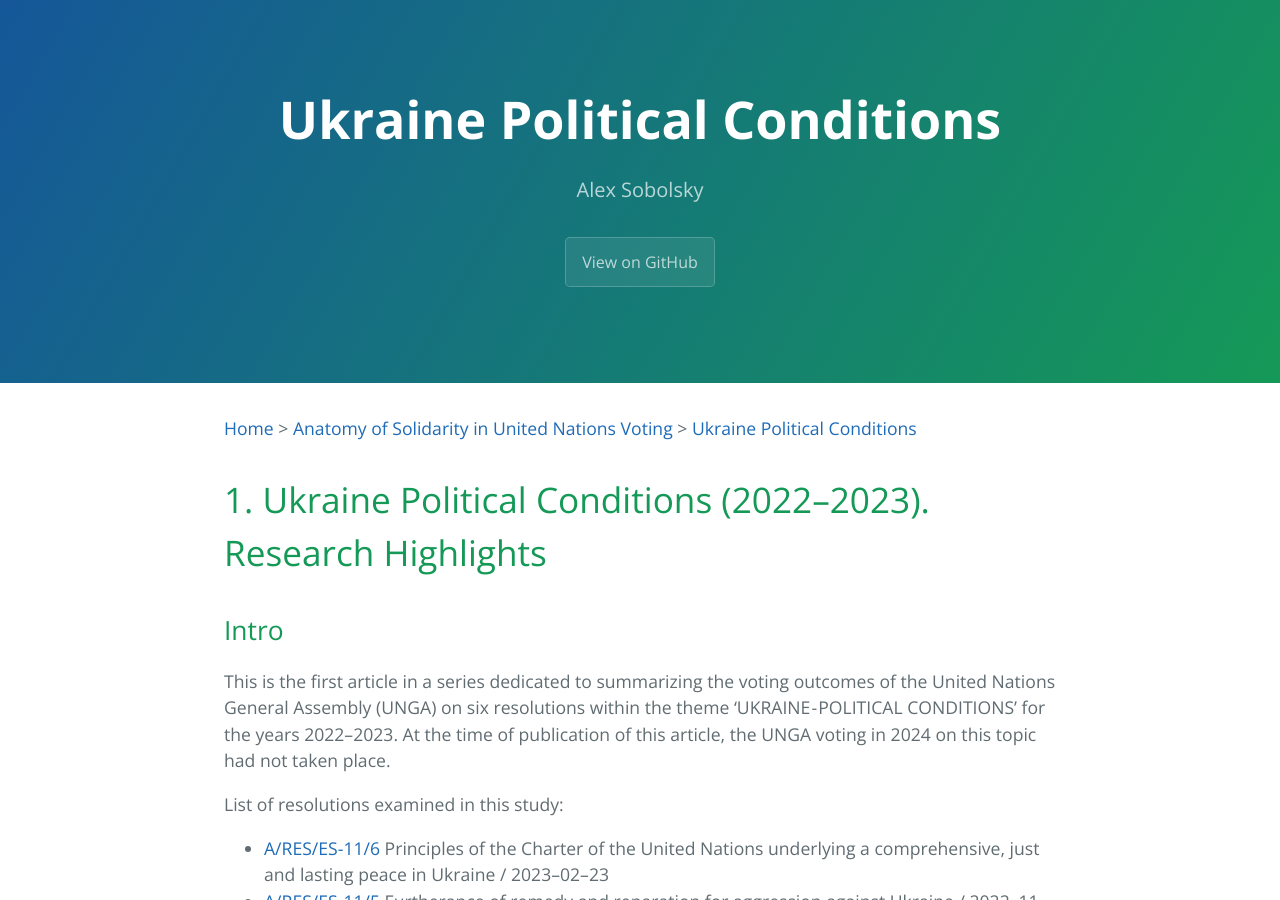
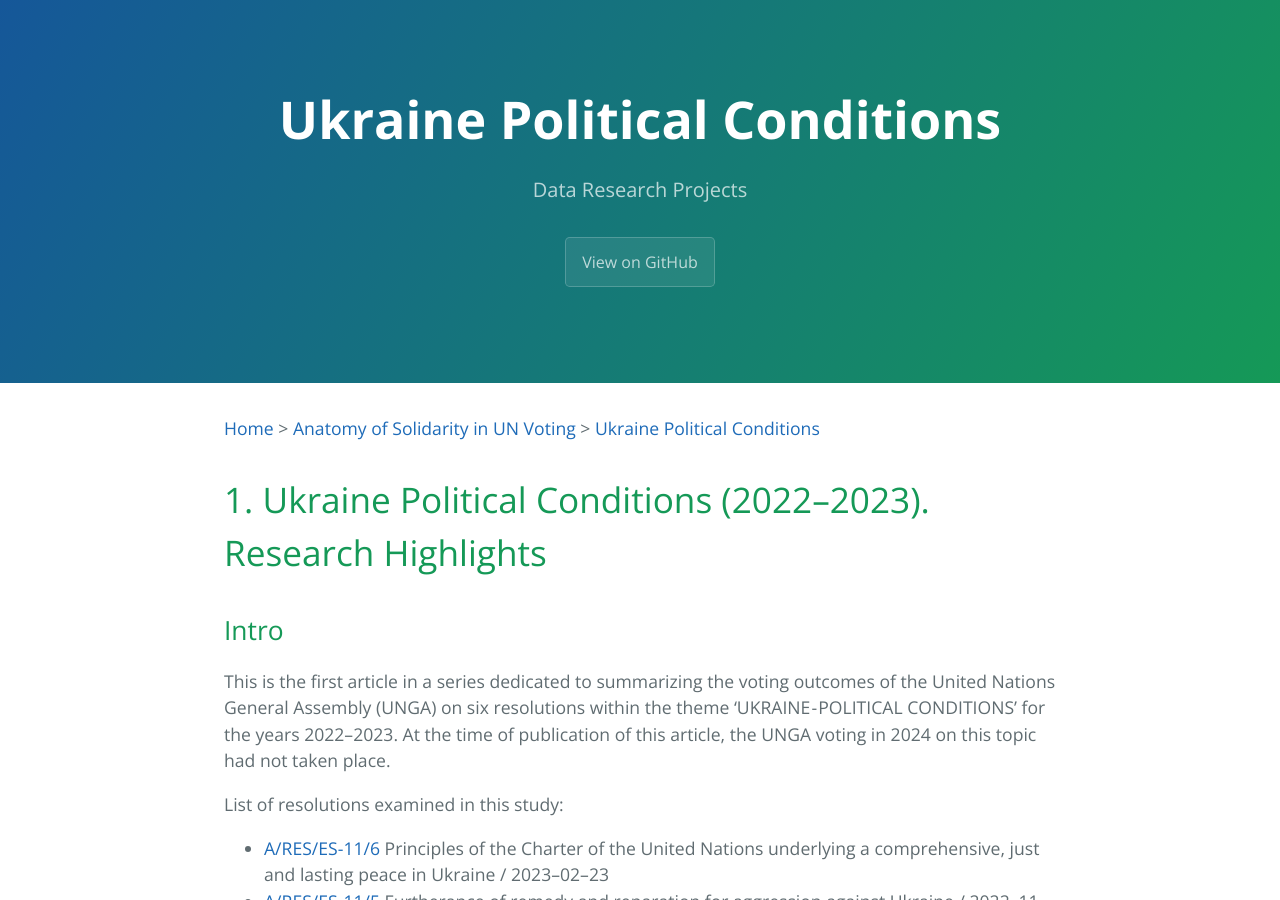
Before and after one commit to sobolsky/UN_UPC_2024, a Jekyll site: the page built from 01.md, in a window 1280 px wide and 900 px high. Built offline with Jekyll 4.4.1, drawn with Linux system fonts in a browser that asks for light colours; our own code applies the rules of GitHub Pages for plain Markdown files.

Commit message:
Update 01.md

```diff
--- a/01.md
+++ b/01.md
@@ -1,11 +1,11 @@
 ---
 title: Ukraine Political Conditions
-description: Alex Sobolsky
+description: Data Research Projects
 show_downloads: false
 google_analytics:
 theme: jekyll-theme-cayman
 ---
-[Home](https://sobolsky.github.io) > [Anatomy of Solidarity in United Nations Voting](https://sobolsky.github.io/un) > [Ukraine Political Conditions](./)
+[Home](https://sobolsky.github.io) > [Anatomy of Solidarity in UN Voting](https://sobolsky.github.io/un) > [Ukraine Political Conditions](./)
 # 1. Ukraine Political Conditions (2022–2023). Research Highlights
 
 ## Intro
```
